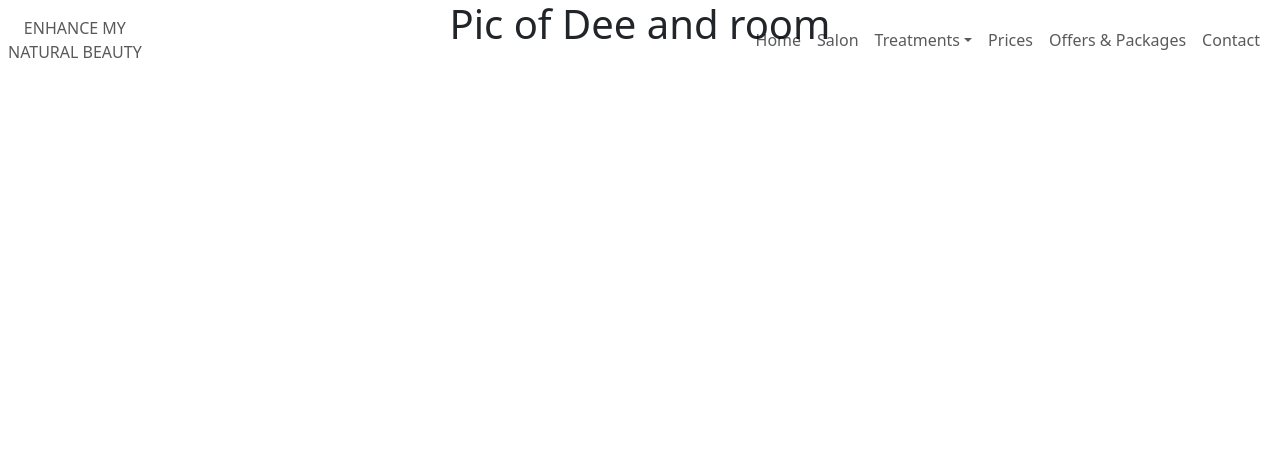
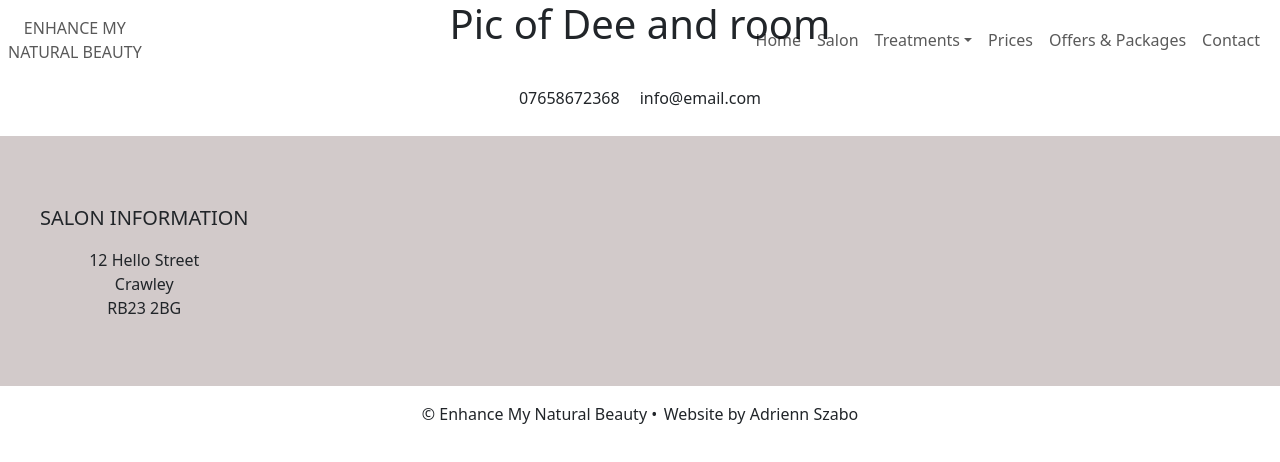
Before and after one commit to aszab1/beauty-page, a React (Vite) app: page / in a window 1280 px wide. Shown: the top 462 px of the page. Built offline with nearby package versions, Linux system fonts and the light colour scheme.

Commit message:
added footer and started design

```diff
--- a/src/App.jsx
+++ b/src/App.jsx
@@ -2,6 +2,7 @@ import './App.css'
 import { Outlet, useLocation, useNavigation } from 'react-router-dom'
 import NavBar from './components/Nav'
 import Home from './components/Home'
+import Footer from './components/Footer'
 
 function App() {
   const location = useLocation()
@@ -13,6 +14,7 @@ function App() {
       <main>
       {location.pathname === '/' && <Home />}
       <Outlet />
+      <Footer/>
       </main>
     </div>
     </>
--- /dev/null
+++ b/src/components/Footer.jsx
@@ -0,0 +1,21 @@
+export default function Footer() {
+  return(
+    <footer className="footer">
+      <div className="mob-email">
+        <p className="mob-p">07658672368</p>
+        <p className="mob-p">info@email.com</p>
+      </div>
+      <div className="info-footer">
+        <h5 className="salon-info">SALON INFORMATION </h5>
+        <p>12 Hello Street <br />Crawley<br />RB23 2BG</p>
+
+        </div>
+      <div className="footer-div">
+        <p className="footer-p">&copy; Enhance My Natural Beauty •</p>
+        <p className="footer-p2">Website by <a className="adrienn" href="https://www.adriennszabo.com/" target="_blank" rel="noopener noreferrer">Adrienn Szabo</a>
+        </p>
+      </div>
+    </footer>
+
+  )
+}
--- /dev/null
+++ b/src/styles/components/Footer.scss
@@ -0,0 +1,54 @@
+.footer {
+  text-align: center;
+  padding: 20px 0;
+
+  // color: #4a4a4a;
+  bottom: 0;
+  width: 100%;
+  margin: 0;
+  height: 50px;
+}
+
+.footer-p {
+  text-align: center;
+  margin: 1em 0 1em 0;
+}
+
+.footer-p2 {
+  text-align: center;
+  margin: 1em 0 1em 0.4em;
+}
+
+.footer-div {
+  display: flex;
+  align-items: center;
+  justify-content: center;
+}
+
+.adrienn {
+  text-decoration: none;
+  color: inherit;
+  font-style: normal;
+}
+
+.info-footer {
+  height: 250px;
+  background-color: #d2caca;
+  display:grid;
+  justify-content: flex-start;
+  padding: 40px;
+}
+
+.salon-info {
+  margin-top: 30px;
+}
+
+.mob-email {
+  display: flex;
+  align-items: center;
+  justify-content: center;
+}
+
+.mob-p {
+  padding: 10px;
+}
--- a/src/styles/main.scss
+++ b/src/styles/main.scss
@@ -1,2 +1,3 @@
 @import './global/base.scss';
 @import './components/Contact.scss';
+@import './components/Footer.scss';
```
